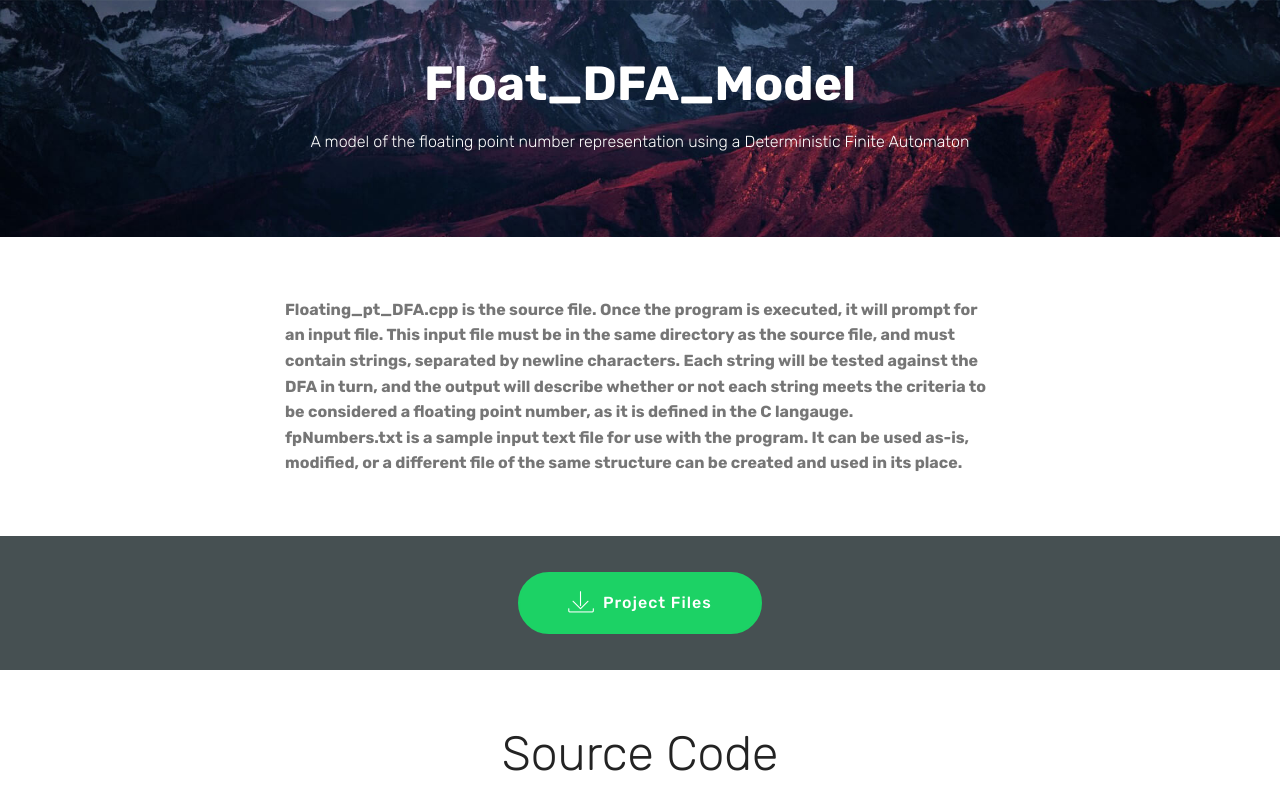
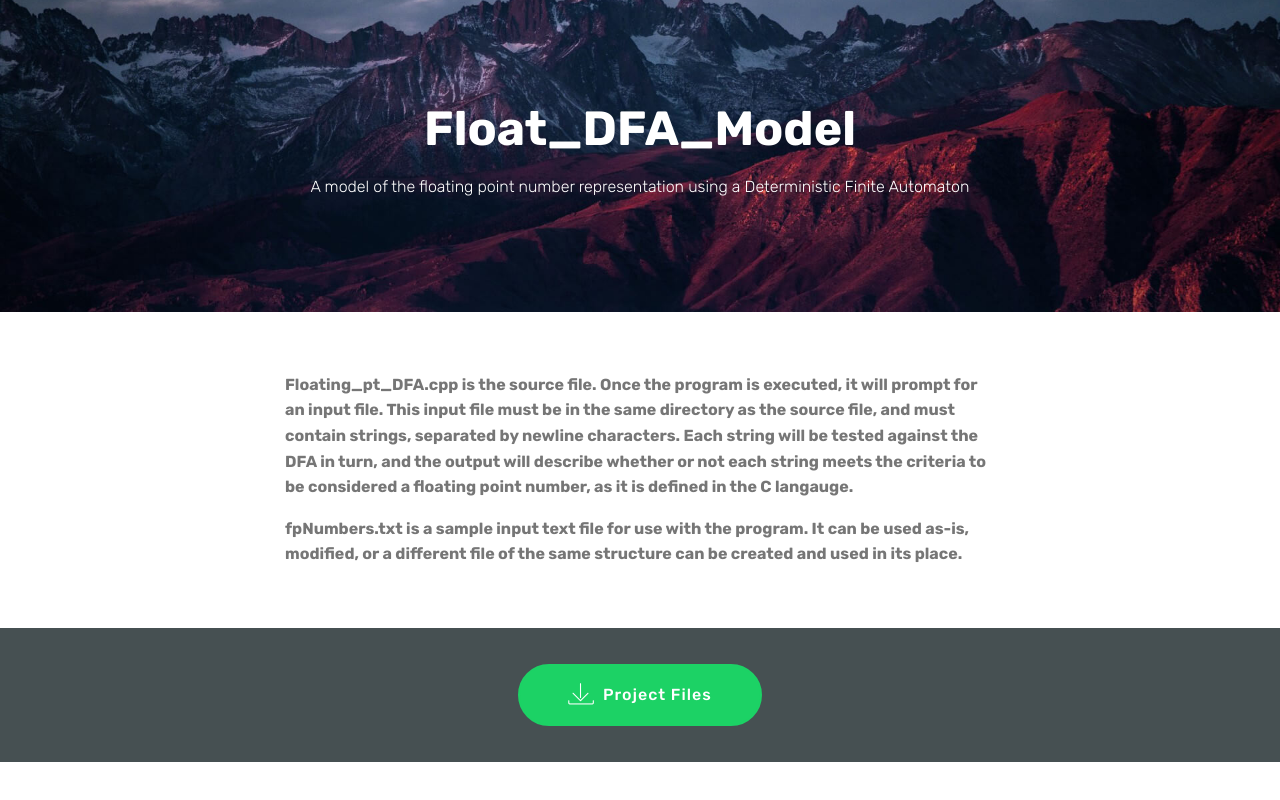
Before and after one commit to adeschene/Float_DFA_Model, a plain HTML site: page index.html in a window 1280 px wide. Shown: the top 800 px of the page. Drawn offline with Linux system fonts and the light colour scheme; files whose address does not match are found by name.

Commit message:
create github pages

```diff
--- a/assets/mobirise/css/mbr-additional.css
+++ b/assets/mobirise/css/mbr-additional.css
@@ -1382,13 +1382,13 @@ body {
   }
 }
 .cid-rf1MRroKsK {
-  padding-top: 60px;
-  padding-bottom: 60px;
+  padding-top: 105px;
+  padding-bottom: 90px;
   background-image: url("../../../assets/images/jumbotron.jpg");
 }
 .cid-rf1PXh8TNz {
   padding-top: 60px;
-  padding-bottom: 60px;
+  padding-bottom: 45px;
   background-color: #ffffff;
 }
 .cid-rf1PXh8TNz .mbr-text,
--- a/index.html
+++ b/index.html
@@ -41,15 +41,13 @@
     </div>
 </section>
 
-<section class="engine"><a href="https://mobirise.info">Mobirise</a></section><section class="mbr-section article content1 cid-rf1PXh8TNz" id="content1-b">
+<section class="engine"><a href="https://mobirise.info/h">how to create a web page for free</a></section><section class="mbr-section article content1 cid-rf1PXh8TNz" id="content1-b">
 
 
 
     <div class="container">
         <div class="media-container-row">
-            <div class="mbr-text col-12 col-md-8 mbr-fonts-style display-7"><strong>Floating_pt_DFA.cpp is the source file. Once the program is executed, it will prompt for an input file. This input file must be in the same directory as the source file, and must contain strings, separated by newline characters. Each string will be tested against the DFA in turn, and the output will describe whether or not each string meets the criteria to be considered a floating point number, as it is defined in the C langauge.
-</strong><div><strong>
-</strong></div><div><strong>fpNumbers.txt is a sample input text file for use with the program. It can be used as-is, modified, or a different file of the same structure can be created and used in its place.</strong></div></div>
+            <div class="mbr-text col-12 col-md-8 mbr-fonts-style display-7"><p><strong>Floating_pt_DFA.cpp is the source file. Once the program is executed, it will prompt for an input file. This input file must be in the same directory as the source file, and must contain strings, separated by newline characters. Each string will be tested against the DFA in turn, and the output will describe whether or not each string meets the criteria to be considered a floating point number, as it is defined in the C langauge.</strong></p><p><strong>fpNumbers.txt is a sample input text file for use with the program. It can be used as-is, modified, or a different file of the same structure can be created and used in its place.</strong></p></div>
         </div>
     </div>
 </section>
```
Also changed, not shown: 1 other file.
